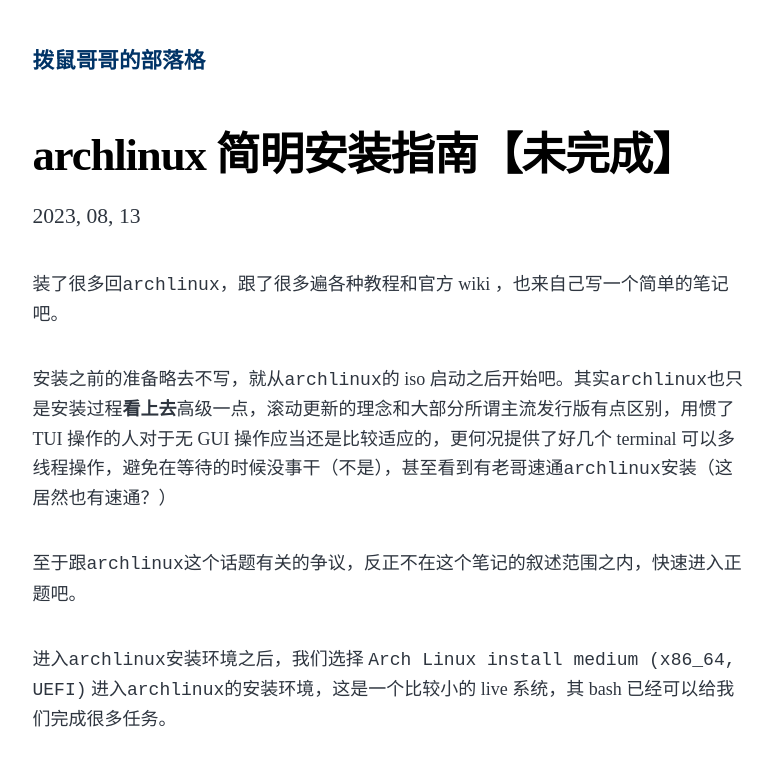
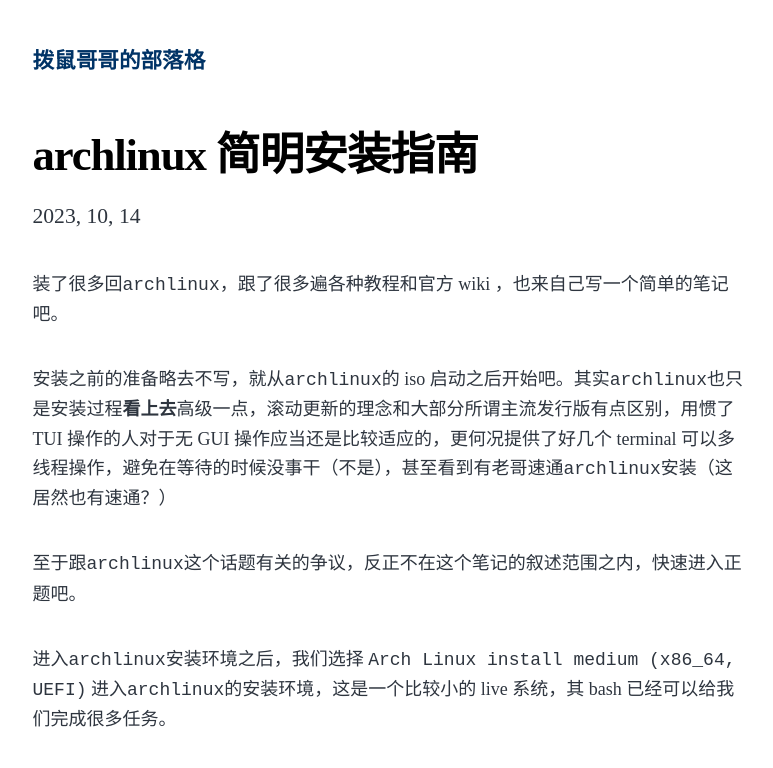
Before and after one commit to Boshugege/boshugege.github.io_source, a Gatsby site: page /arch-linux/ in a window 1280 px wide. Shown: the top 768 px of the page, without its empty margins (252-1025 px from the left). Built offline with nearby package versions, Linux system fonts and the light colour scheme; Gatsby itself is replaced by a stand-in of ours; some packages are replaced by stand-ins of ours.

Commit message:
231015 fix

```diff
--- a/content/blog/arch-linux/index.md
+++ b/content/blog/arch-linux/index.md
@@ -1,6 +1,6 @@
 ---
-title: archlinux 简明安装指南【未完成】
-date: "2023-08-13"
+title: archlinux 简明安装指南
+date: "2023-10-14"
 ---
 
 装了很多回`archlinux`，跟了很多遍各种教程和官方 wiki ，也来自己写一个简单的笔记吧。
--- a/src/components/layout.js
+++ b/src/components/layout.js
@@ -35,7 +35,7 @@
         </script>
       </div>
       <footer>
-        © {new Date().getFullYear()} boshugege. Built with
+        Under CC BY-SA 4.0，by {new Date().getFullYear()} boshugege. Built with
         {` `}
         <a href="https://www.gatsbyjs.com">Gatsby</a>
         {` `}
```
